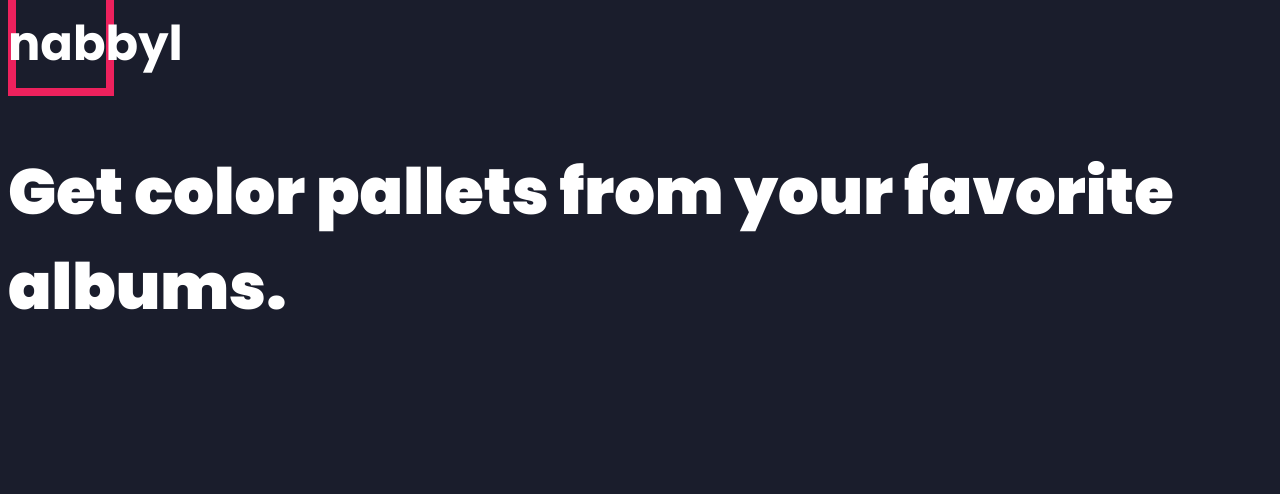
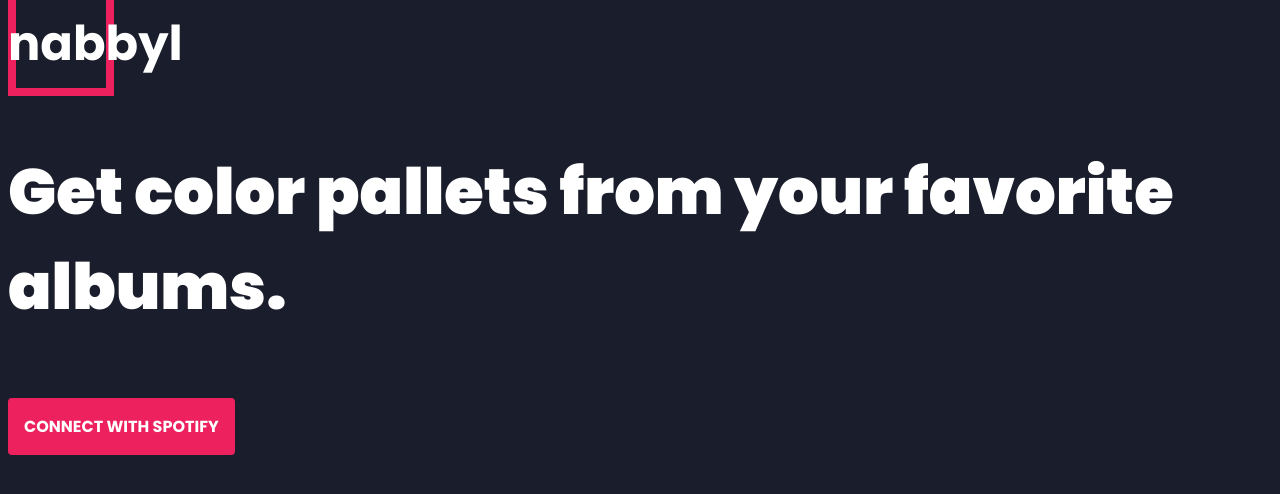
Before and after one commit to fernahh/nabbyl, a React app: page / in a window 1280 px wide. Built offline with nearby package versions, Linux system fonts and the light colour scheme.

Commit message:
Create button component

```diff
--- a/src/components/button/button.js
+++ b/src/components/button/button.js
@@ -1,4 +1,16 @@
 import React from 'react'
+import PropTypes from 'prop-types'
 import './button.scss'
 
-export const Button = () => <button>Some button</button>
+export const Button = props => {
+  return <button {...props} className="button" type={props.type}></button>
+}
+
+Button.defaultProps = {
+  type: 'button'
+}
+
+Button.propTypes = {
+  onClick: PropTypes.func,
+  type: PropTypes.oneOf(['button', 'reset', 'submit'])
+}
--- a/src/components/button/button.scss
+++ b/src/components/button/button.scss
@@ -1,3 +1,23 @@
-button {
-  color: green;
+@import '../../global-styles/variables.scss';
+@import '../../global-styles/mixins.scss';
+
+.button {
+  display: flex;
+  padding: 1em;
+
+  color: $light-base-color;
+  font-family: $main-font-family;
+  font-size: 1em;
+  font-weight: $font-weight-bold;
+  text-transform: uppercase;
+
+  background-color: $main-color;
+  border: 0;
+  border-radius: $base-border-radius;
+
+  @include attention() {
+    background-color: lighten($main-color, 5);
+
+    cursor: pointer;
+  }
 }
--- a/src/global-styles/variables.scss
+++ b/src/global-styles/variables.scss
@@ -6,3 +6,5 @@ $main-font-family: 'Poppins', sans-serif;
 $font-weight-regular: 400;
 $font-weight-bold: 700;
 $font-weight-extra-bold: 800;
+
+$base-border-radius: 4px;
--- a/src/screens/home/home.js
+++ b/src/screens/home/home.js
@@ -1,10 +1,12 @@
 import React from 'react'
 import { Logo } from '../../components/logo'
 import { Banner } from '../../components/banner'
+import { Button } from '../../components/button'
 
 export const Home = () => (
   <div>
     <Logo />
     <Banner />
+    <Button>Connect with spotify</Button>
   </div>
 )
```
Also changed, not shown: src/components/button/button.test.js (+22 -0 lines).
